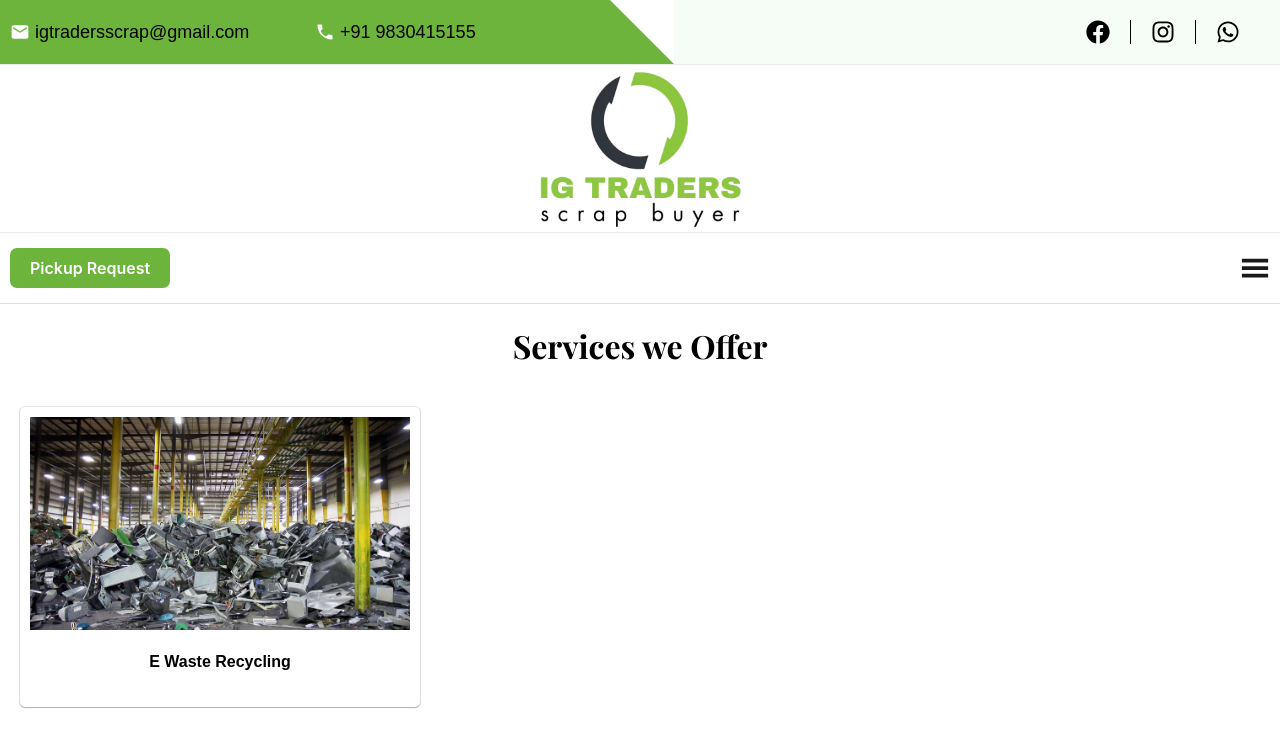
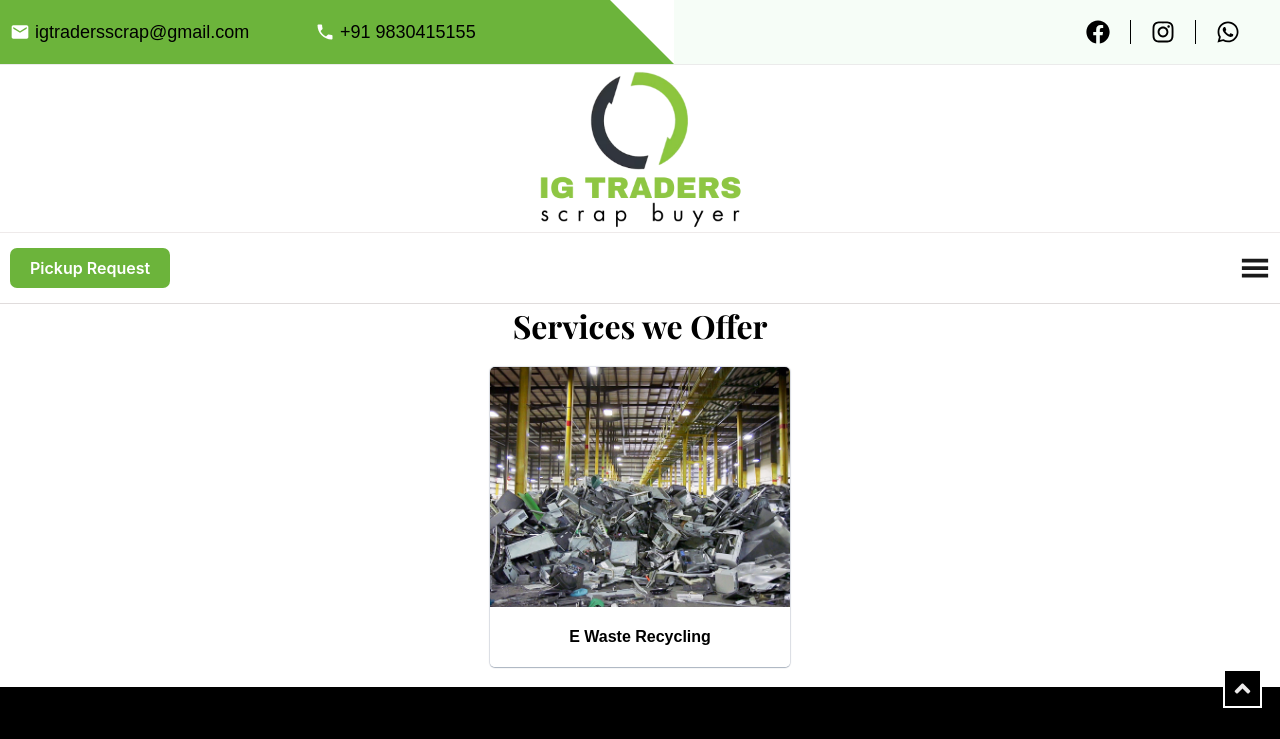
Before and after one commit to zaid81567/igtraders, a React (Vite) app: page /services in a window 1280 px wide. Shown: the top 739 px of the page. Built offline with nearby package versions, Linux system fonts and the light colour scheme; a web font is replaced by a local one.

Commit message:
Update ServicePage.css

```diff
--- a/src/pages/css/ServicePage.css
+++ b/src/pages/css/ServicePage.css
@@ -1,38 +1,34 @@
+/* service-containers */
 .all-service-list-container {
-  display: grid;
-  /* Creates three columns of equal width */
-  grid-template-columns: repeat(3, 1fr);
-  /* Adds a gap between the cards */
-  gap: 20px;
-  /* Optional: Add some padding around the entire grid */
-  padding: 20px;
-
-  margin-bottom: 100px;
+  display: flex;
+  flex-wrap: wrap;
+  gap: 20px; /* Provides consistent spacing between cards */
+  padding: 20px; /* Adds padding around the entire card container */
+  justify-content: center; /* Centers the cards when there are fewer than three */
 }
 
-
-
-.service-page-container .heading{
-    padding: 20px 0;
-}
-
-.service-page-container .heading h1{
-    text-align: center;
-}
-
-/* service-containers */
-
 .service-box {
-  height: 300px;
+  width: 300px; /* Maintain a consistent card width */
+  height: 300px; /* Fixed card height */
   color: white;
-  padding: 10px;
   border-radius: 5px;
-
+  overflow: hidden; /* Crucial for preventing content from spilling out */
   box-shadow: rgba(9, 30, 66, 0.25) 0px 1px 1px, rgba(9, 30, 66, 0.13) 0px 0px 1px 1px;
 }
 
+.service-box .service-img {
+  height: 80%; /* Allocate 80% of the container height to the image wrapper */
+  overflow: hidden; /* Hide any part of the image that spills out */
+}
+
+.service-box img {
+  width: 100%; /* Make the image fill the full width of its container */
+  height: 100%; /* Make the image fill the full height of its container */
+  object-fit: cover; /* **Scales the image to fill the container without stretching it** */
+}
+
 .service-box .service-name {
-  height: 20%;
+  height: 20%; /* Allocate 20% of the container height to the name */
   width: 100%;
   display: flex;
   justify-content: center;
@@ -41,12 +37,15 @@
   text-align: center;
   background-color: white;
   color: black;
-
   font-weight: bold;
+  padding: 5px; /* Add some padding to ensure text doesn't touch the edges */
+  box-sizing: border-box; /* Include padding in height calculation */
 }
 
-.service-box img {
-  height: 80%;
-  width: 100%;
-  object-fit: cover; /* This is the key fix */
+/* Optional: Make the cards responsive for smaller screens */
+@media (max-width: 768px) {
+  .all-service-list-container {
+    flex-direction: column; /* Stack cards vertically on smaller screens */
+    align-items: center; /* Center the stacked cards */
+  }
 }
```
